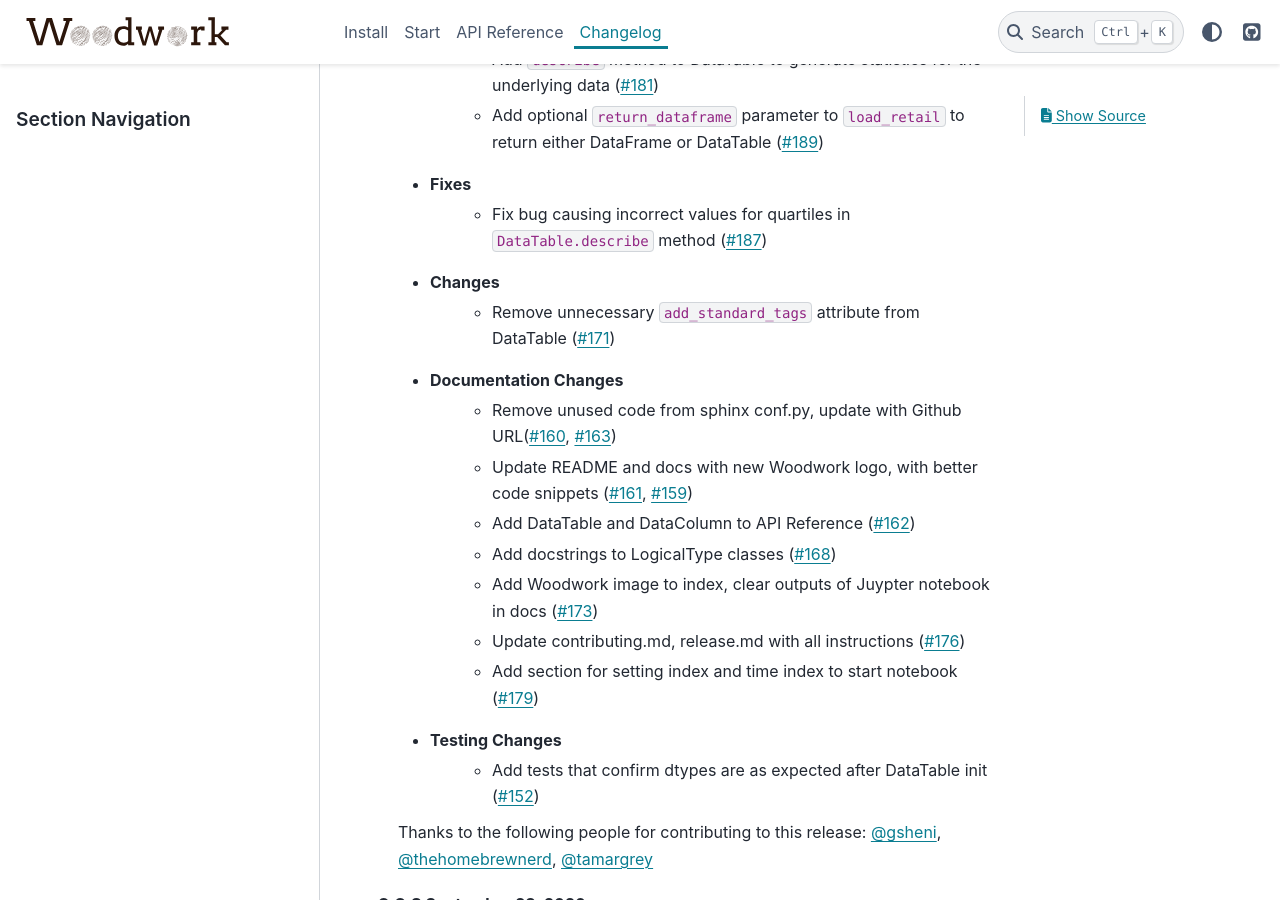
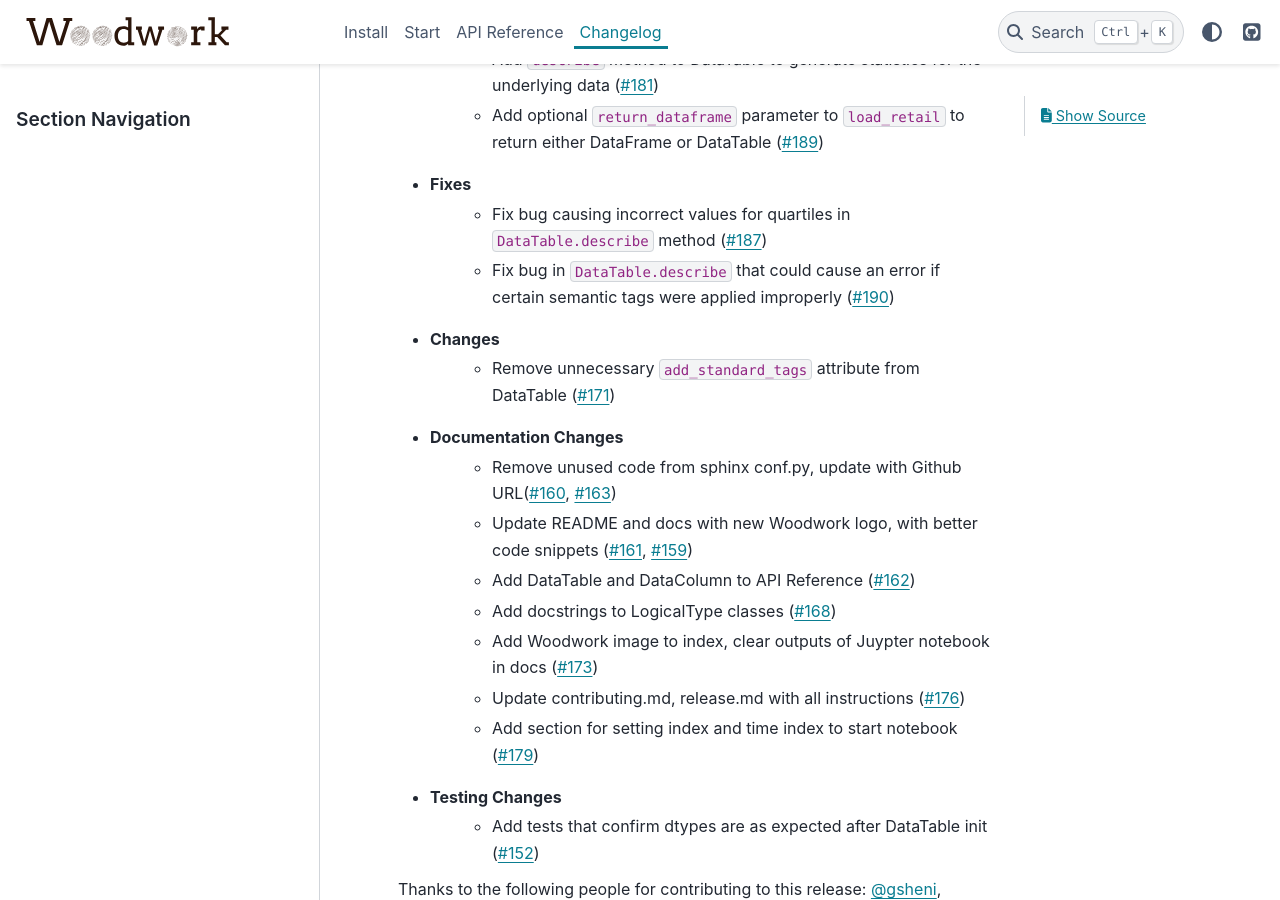
Before and after one commit to alteryx/woodwork, a Sphinx documentation site: the page built from docs/source/changelog.rst, in a window 1280 px wide and 900 px high, scrolled down 393 px. Built offline with Sphinx 7.4.7 and the PyData theme 0.15.4, drawn with Linux system fonts in a browser that asks for light colours; comment, search, counter and statistics services are not loaded.

Commit message:
update changelog.rst

```diff
--- a/docs/source/changelog.rst
+++ b/docs/source/changelog.rst
@@ -11,6 +11,7 @@ Changelog
         * Add optional ``return_dataframe`` parameter to ``load_retail`` to return either DataFrame or DataTable (:pr:`189`)
     * Fixes
         * Fix bug causing incorrect values for quartiles in ``DataTable.describe`` method (:pr:`187`)
+        * Fix bug in ``DataTable.describe`` that could cause an error if certain semantic tags were applied improperly (:pr:`190`)
     * Changes
         * Remove unnecessary ``add_standard_tags`` attribute from DataTable (:pr:`171`)
     * Documentation Changes
```
